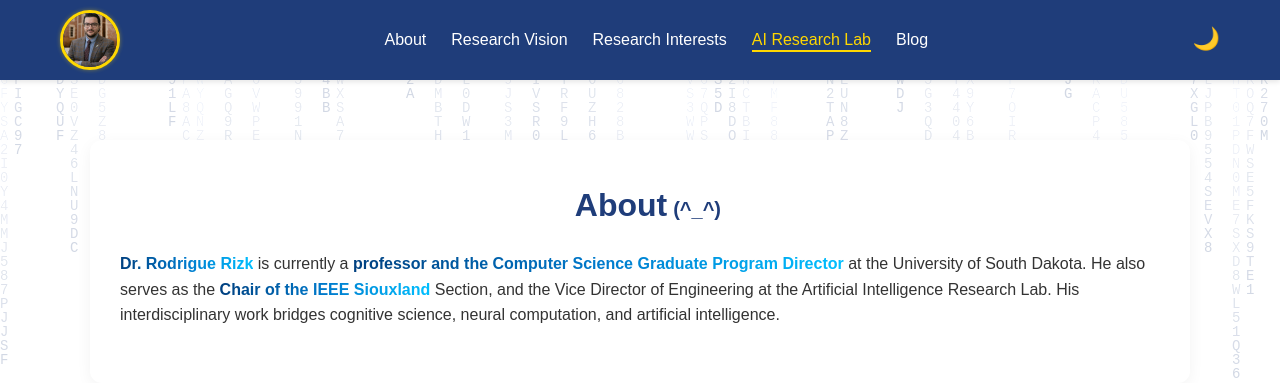
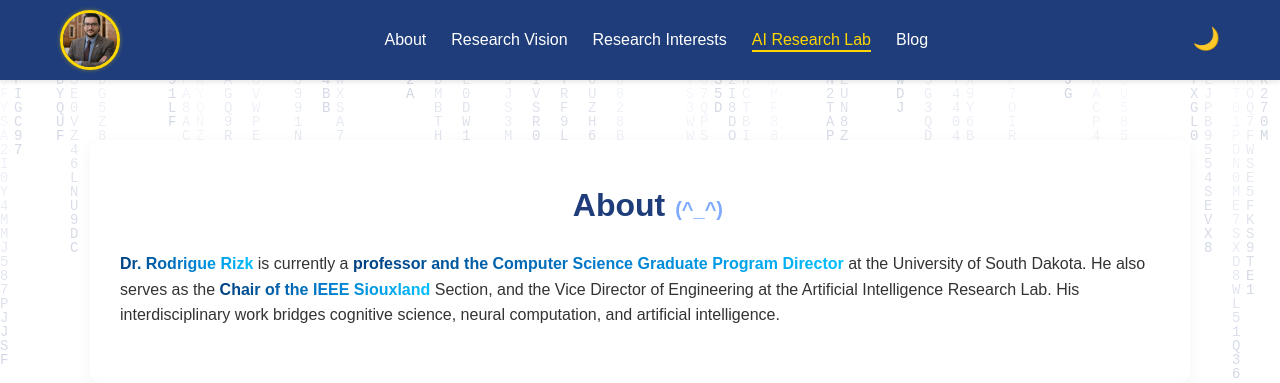
Before and after one commit to rodriguerizk/rodriguerizk.github.io, a Jekyll site: the page index.html, which Jekyll copies as it is, in a window 1280 px wide. Shown: the top 383 px of the page. Built offline with Jekyll 4.4.1, drawn with Linux system fonts in a browser that asks for light colours; nearby versions of some CDN libraries.

Commit message:
Update style.css

```diff
--- a/css/style.css
+++ b/css/style.css
@@ -1464,9 +1464,9 @@ Mascot animation
   text-align: center;
 
    /* Default color (for blue background) */
-  /*color: blue;*/
+  color: #7ea9ff;
   margin-right: 0.3em; /* <- adds space after mascot */
-  margin-left: 0.3em; /* <- adds space before mascot */
+  margin-left: 0.5em; /* <- adds space before mascot */
 
 
 
```
